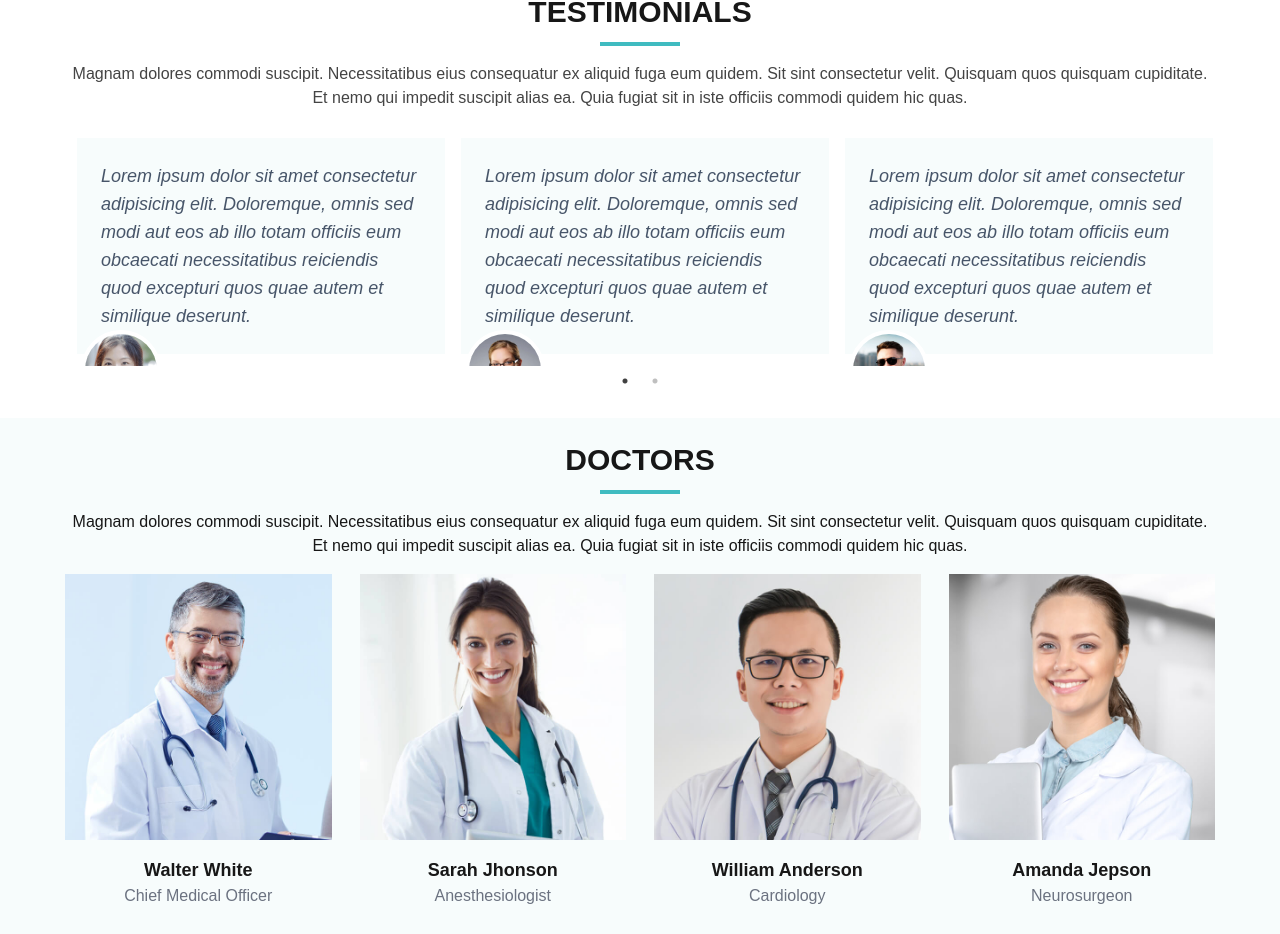
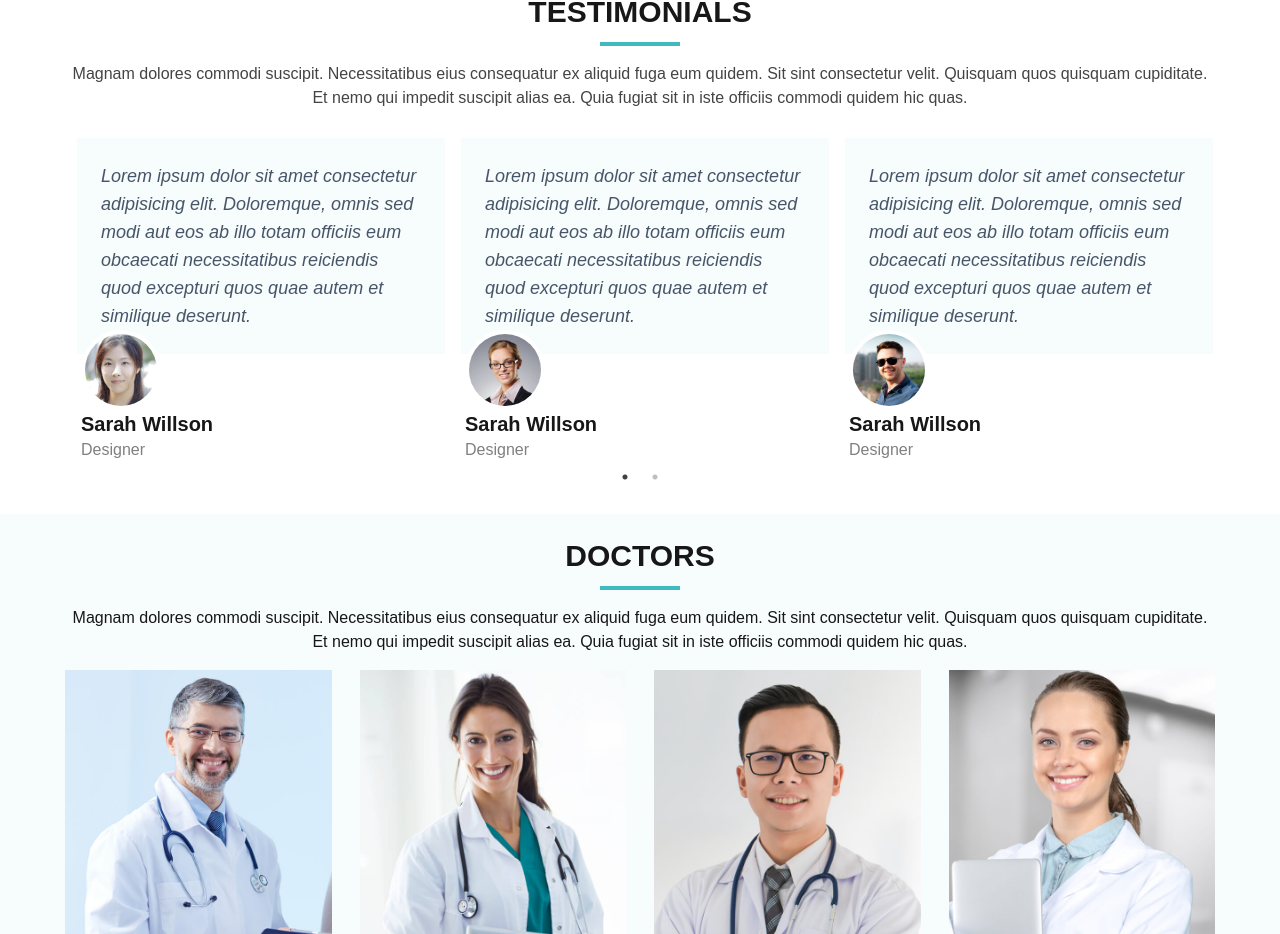
Before and after one commit to amaniCoding/medico, a Next.js app: page / in a window 1280 px wide. Shown: the part 4399-5333 px from the top of the page. Built offline with nearby package versions, Linux system fonts and the light colour scheme.

Commit message:
reformatted code

```diff
--- a/app/ui/testimonials.tsx
+++ b/app/ui/testimonials.tsx
@@ -54,7 +54,7 @@ export default function Testimonials() {
         <div className="slider-container">
           <Slider {...settings}>
 
-            <div className="">
+            <div className="min-h-80">
               <div className="relative p-6 bg-[#F7FCFC]">
                 <p className="italic text-lg text-slate-600">Lorem ipsum dolor sit amet consectetur adipisicing elit. Doloremque, omnis sed modi aut eos ab illo totam officiis eum obcaecati necessitatibus reiciendis quod excepturi quos quae autem et similique deserunt.</p>
 
@@ -73,7 +73,7 @@ export default function Testimonials() {
               </div>
 
             </div>
-            <div className="md:p-0 p-5">
+            <div className="min-h-80">
               <div className="relative p-6 bg-[#F7FCFC]">
                 <p className="italic text-lg text-slate-600">Lorem ipsum dolor sit amet consectetur adipisicing elit. Doloremque, omnis sed modi aut eos ab illo totam officiis eum obcaecati necessitatibus reiciendis quod excepturi quos quae autem et similique deserunt.</p>
 
@@ -92,7 +92,7 @@ export default function Testimonials() {
               </div>
 
             </div>
-            <div className=" md:p-0 p-5">
+            <div className="min-h-80">
               <div className="relative p-6 bg-[#F7FCFC]">
                 <p className="italic text-lg text-slate-600">Lorem ipsum dolor sit amet consectetur adipisicing elit. Doloremque, omnis sed modi aut eos ab illo totam officiis eum obcaecati necessitatibus reiciendis quod excepturi quos quae autem et similique deserunt.</p>
 
@@ -111,7 +111,7 @@ export default function Testimonials() {
               </div>
 
             </div>
-            <div className=" md:p-0 p-5">
+            <div className="min-h-80">
               <div className="relative p-6 bg-[#F7FCFC]">
                 <p className="italic text-lg text-slate-600">Lorem ipsum dolor sit amet consectetur adipisicing elit. Doloremque, omnis sed modi aut eos ab illo totam officiis eum obcaecati necessitatibus reiciendis quod excepturi quos quae autem et similique deserunt.</p>
 
@@ -130,7 +130,7 @@ export default function Testimonials() {
               </div>
 
             </div>
-            <div className=" md:p-0 p-5">
+            <div className="min-h-80">
               <div className="relative p-6 bg-[#F7FCFC]">
                 <p className="italic text-lg text-slate-600">Lorem ipsum dolor sit amet consectetur adipisicing elit. Doloremque, omnis sed modi aut eos ab illo totam officiis eum obcaecati necessitatibus reiciendis quod excepturi quos quae autem et similique deserunt.</p>
 
```
